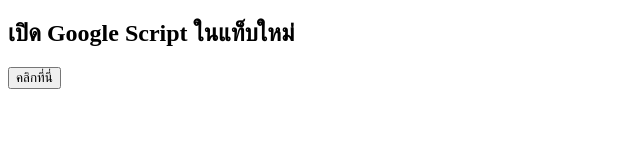
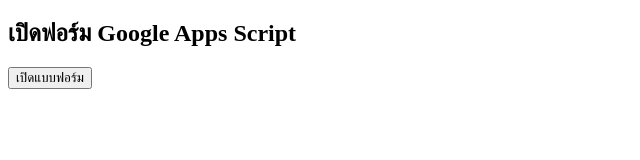
Before and after one commit to HRPHIPHI/web, a plain HTML site: page index.html in a window 1280 px wide. Shown: the whole page, without its empty margins (0-640 px from the left). Drawn offline with Linux system fonts and the light colour scheme.

Commit message:
index.html

```diff
--- a/index.html
+++ b/index.html
@@ -2,18 +2,14 @@
 <html lang="th">
 <head>
   <meta charset="UTF-8">
-  <title>เปิด Script Google</title>
+  <title>เปิด Google Script</title>
 </head>
 <body>
 
-<h2>เปิด Google Script ในแท็บใหม่</h2>
-<button onclick="openGoogleScript()">คลิกที่นี่</button>
-
-<script>
-function openGoogleScript() {
-  window.open("https://script.google.com/macros/s/AKfycbxxqoAb0dRlISx0sBRlKiYavzy43kR3Iv2zVFUTRRniu2JKMlW2PJ2c0Sg7wIk7idpg9A/exec", "_blank");
-}
-</script>
+<h2>เปิดฟอร์ม Google Apps Script</h2>
+<button onclick="window.open('https://script.google.com/macros/s/AKfycbxxqoAb0dRlISx0sBRlKiYavzy43kR3Iv2zVFUTRRniu2JKMlW2PJ2c0Sg7wIk7idpg9A/exec', '_blank')">
+  เปิดแบบฟอร์ม
+</button>
 
 </body>
 </html>
```
